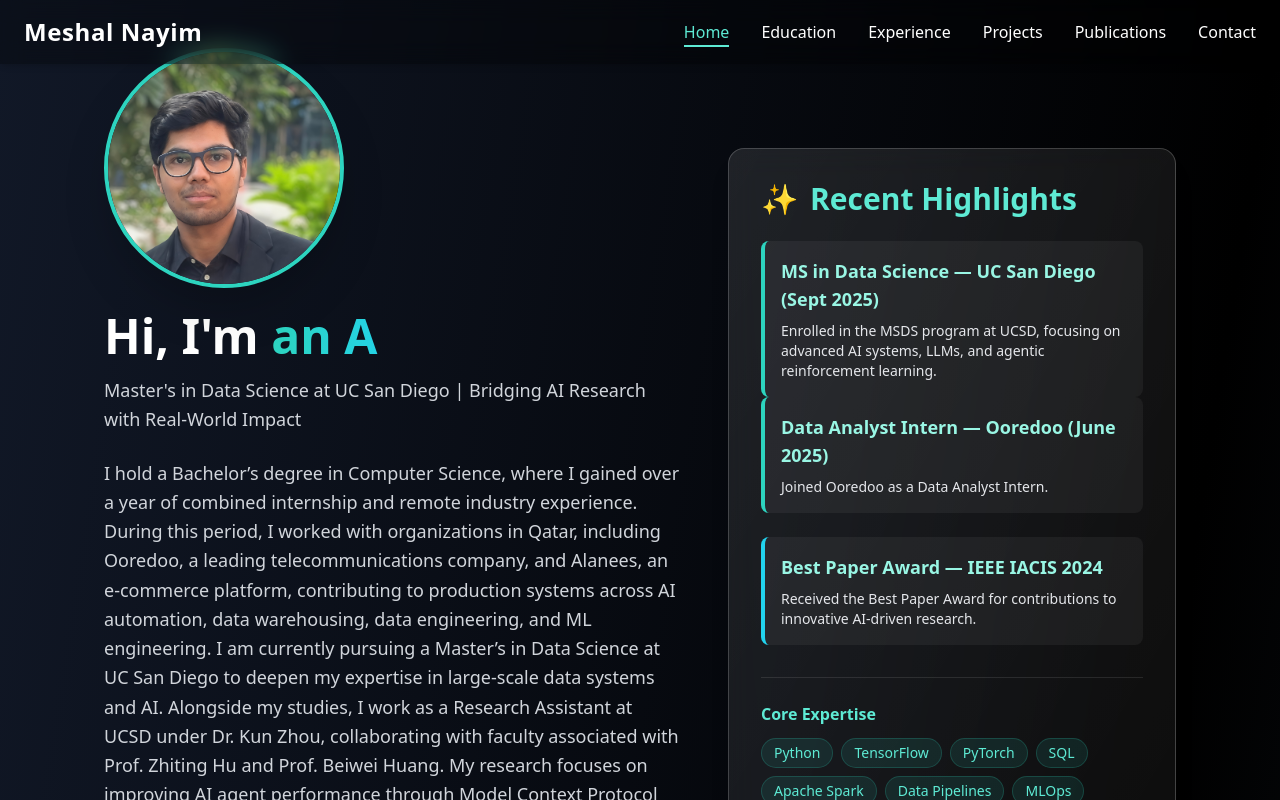
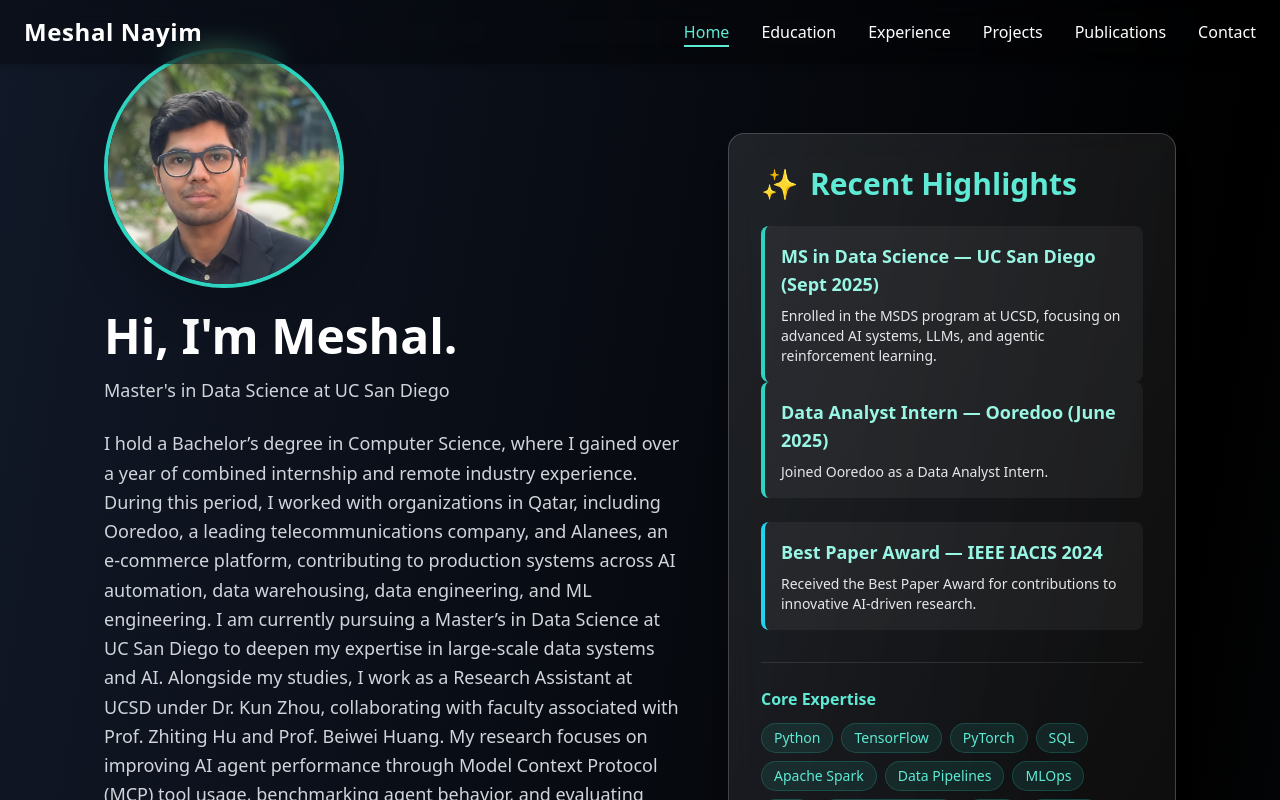
Before and after one commit to MeshalNayim/meshalnayim.github.io, a React (Vite) app: page / in a window 1280 px wide. Shown: the top 800 px of the page. Built offline with nearby package versions, Linux system fonts and the light colour scheme.

Commit message:
Simplify introduction in Hero component
Removed TypeAnimation and simplified introduction text.

```diff
--- a/src/components/Hero.jsx
+++ b/src/components/Hero.jsx
@@ -22,27 +22,11 @@ export default function Hero() {
           className="w-48 h-48 md:w-60 md:h-60 rounded-full shadow-2xl border-4 border-teal-400 object-cover mb-6 hover:scale-105 transform transition duration-500 hover:shadow-teal-400/30"
         />
         <h1 className="text-4xl md:text-5xl font-bold mb-4">
-          Hi, I'm{" "}
-          <TypeAnimation
-            sequence={[
-              "Meshal Nayim",
-              2000,
-              "a Data Scientist",
-              2000,
-              "an AI Enthusiast",
-              2000,
-              "a Problem Solver",
-              2000
-            ]}
-            speed={50}
-            repeat={Infinity}
-            wrapper="span"
-            className="text-teal-400 bg-gradient-to-r from-teal-400 to-cyan-400 bg-clip-text text-transparent"
-          />
+          Hi, I'm Meshal.
         </h1>
 
         <p className="text-gray-300 text-lg leading-relaxed mb-6">
-          Master's in Data Science at UC San Diego | Bridging AI Research with Real-World Impact
+          Master's in Data Science at UC San Diego
         </p>
 
         <div className="space-y-4 text-gray-300 text-lg leading-relaxed">
```
